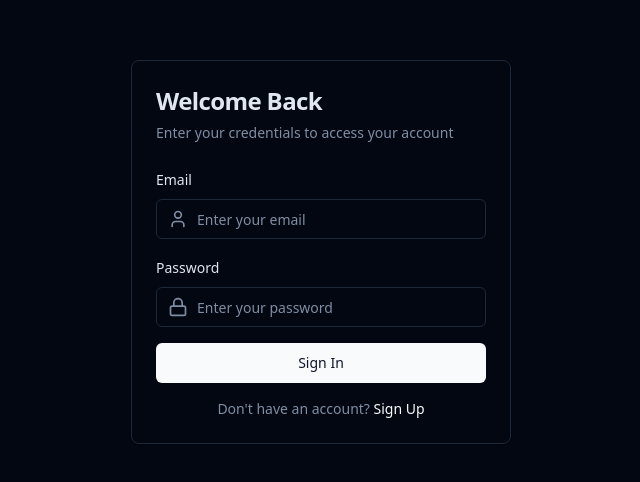
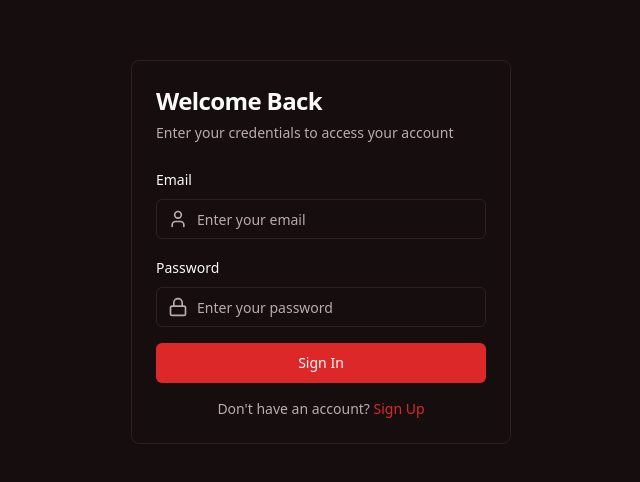
Before and after one commit to GauntletRunner2025/crummy, a React (Vite) app: page /auth in a window 1280 px wide. Shown: the part 148-630 px from the top of the page, without its empty margins (319-959 px from the left). Built offline with nearby package versions, Linux system fonts and the light colour scheme.

Commit message:
Update theme to red-based
Modified the existing dark theme to utilize a red color palette while maintaining the overall dark mode functionality.
[skip gpt_engineer]

```diff
--- a/src/index.css
+++ b/src/index.css
@@ -4,33 +4,33 @@
 
 @layer base {
   :root {
-    --background: 224 71% 4%;
-    --foreground: 213 31% 91%;
+    --background: 350 25% 7%;
+    --foreground: 0 0% 98%;
 
-    --card: 224 71% 4%;
-    --card-foreground: 213 31% 91%;
+    --card: 350 25% 7%;
+    --card-foreground: 0 0% 98%;
 
-    --popover: 224 71% 4%;
-    --popover-foreground: 213 31% 91%;
+    --popover: 350 25% 7%;
+    --popover-foreground: 0 0% 98%;
 
-    --primary: 210 40% 98%;
-    --primary-foreground: 222.2 47.4% 11.2%;
+    --primary: 0 72% 51%;
+    --primary-foreground: 0 0% 98%;
 
-    --secondary: 222.2 47.4% 11.2%;
-    --secondary-foreground: 210 40% 98%;
+    --secondary: 350 20% 15%;
+    --secondary-foreground: 0 0% 98%;
 
-    --muted: 223 47% 11%;
-    --muted-foreground: 215.4 16.3% 56.9%;
+    --muted: 350 20% 15%;
+    --muted-foreground: 350 10% 70%;
 
-    --accent: 216 34% 17%;
-    --accent-foreground: 210 40% 98%;
+    --accent: 350 20% 15%;
+    --accent-foreground: 0 0% 98%;
 
-    --destructive: 0 63% 31%;
-    --destructive-foreground: 210 40% 98%;
+    --destructive: 0 84% 60%;
+    --destructive-foreground: 0 0% 98%;
 
-    --border: 216 34% 17%;
-    --input: 216 34% 17%;
-    --ring: 216 34% 17%;
+    --border: 350 20% 15%;
+    --input: 350 20% 15%;
+    --ring: 350 20% 50%;
 
     --radius: 0.5rem;
   }
```
